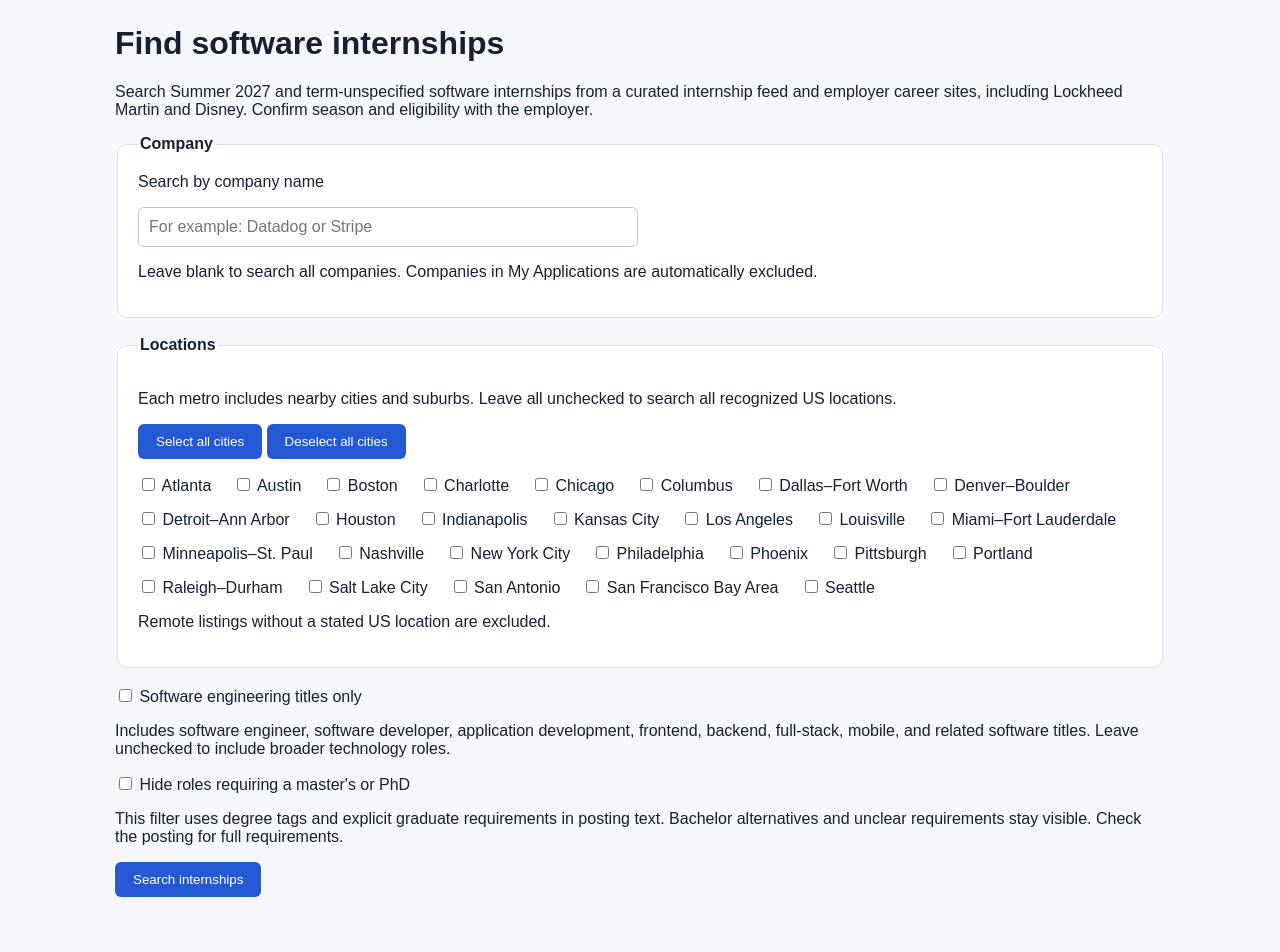
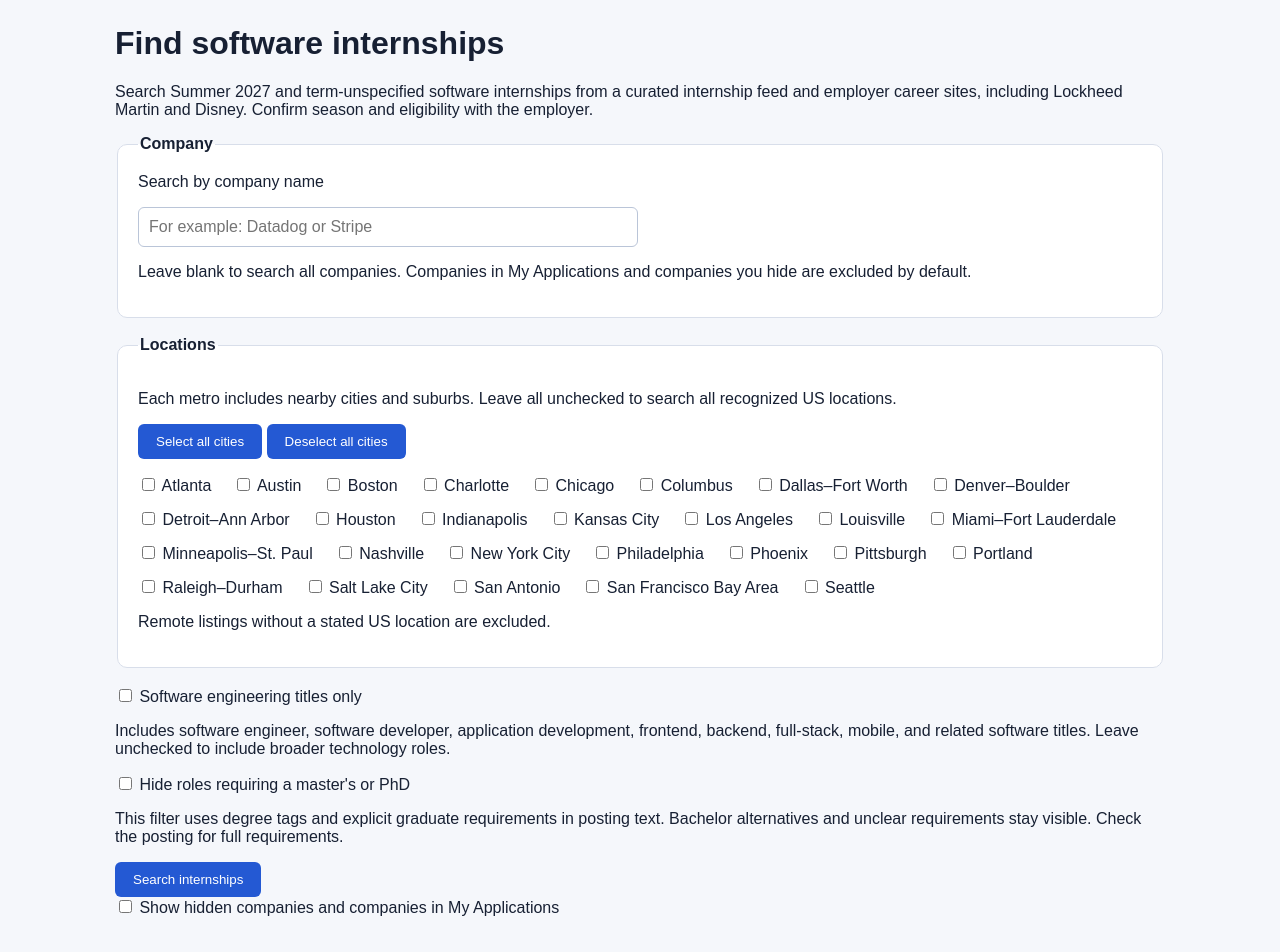
Before and after one commit to davenje1-star/internship-finder-tracker, a Django app: page /finder/ in a window 1280 px wide. Shown: the part 53-1005 px from the top of the page. Before the commit the page ends 950 px from the top, so only its background shows below. Run offline with Django 5.2, Linux system fonts and the light colour scheme; the visitor is signed in with stand-in values (Sample User, id 1); data that the repository does not hold is empty.

Commit message:
Update finder results in place and allow showing excluded companies

```diff
--- a/applications/templates/applications/internship_finder.html
+++ b/applications/templates/applications/internship_finder.html
@@ -39,9 +39,7 @@
             {% endfor %}</ul>
         </details>
     {% endif %}
-    {% for message in messages %}
-        <p class="notice">{{ message }}</p>
-    {% endfor %}
+
     <form method="post">
         {% csrf_token %}
         <input type="hidden" name="action" value="search">
@@ -49,7 +47,7 @@
             <legend>Company</legend>
             <label for="company">Search by company name</label>
             <p><input id="company" type="search" name="company" maxlength="200" value="{{ company_query }}" placeholder="For example: Datadog or Stripe"></p>
-            <p>Leave blank to search all companies. Companies in My Applications are automatically excluded.</p>
+            <p>Leave blank to search all companies. Companies in My Applications and companies you hide are excluded by default.</p>
         </fieldset>
         <fieldset>
             <legend>Locations</legend>
@@ -75,8 +73,19 @@
         <p>This filter uses degree tags and explicit graduate requirements in posting text. Bachelor alternatives and unclear requirements stay visible. Check the posting for full requirements.</p>
         <button type="submit">Search internships</button>
     </form>
+    <form method="post" id="finder-visibility">
+        {% csrf_token %}
+        <input type="hidden" name="action" value="toggle_excluded">
+        <label><input type="checkbox" name="show_excluded" {% if show_excluded %}checked{% endif %}> Show hidden companies and companies in My Applications</label>
+        <button type="submit">Apply</button>
+    </form>
+    <p id="finder-request-status" role="status"></p>
+    <div id="finder-results">
+        <div role="status">
+            {% for message in messages %}<p class="notice">{{ message }}</p>{% endfor %}
+        </div>
     {% if hidden_companies %}
-        <details>
+        <details id="finder-hidden-companies">
             <summary>Hidden companies ({{ hidden_companies|length }})</summary>
             {% for entry in hidden_companies %}
                 <form method="post" class="actions">
@@ -97,20 +106,24 @@
                 <h2>{{ job.role }}</h2>
                 <p>{{ job.company }} · {{ job.location }}</p>
                 <p>Source: {% if job.source == "Pitt CSC & Simplify" %}Curated internship feed{% else %}{{ job.source }}{% endif %} · {% if job.summer_2027 %}Summer 2027{% else %}Check posting for term{% endif %} · Retrieved {{ job.fetched_at }}{% if job.stale %} · Cached snapshot; refresh failed{% endif %}</p>
+                {% if job.company_hidden %}<span class="badge">Hidden company</span>{% endif %}
+                {% if job.company_tracked %}<span class="badge">Company in My Applications</span>{% endif %}
                 <div class="actions">
                     <a href="{{ job.link }}" target="_blank" rel="noopener noreferrer">View application</a>
                     <form method="post">
                         {% csrf_token %}
                         <input type="hidden" name="action" value="save">
                         <input type="hidden" name="job_id" value="{{ job.id }}">
-                        <button type="submit">Save</button>
+                        <button type="submit" {% if job.tracked %}disabled{% endif %}>{% if job.tracked %}Already tracked{% else %}Save{% endif %}</button>
                     </form>
+                    {% if not job.company_hidden %}
                     <form method="post">
                         {% csrf_token %}
                         <input type="hidden" name="action" value="hide_company">
                         <input type="hidden" name="job_id" value="{{ job.id }}">
                         <button type="submit" aria-label="Hide company {{ job.company }}">Hide company</button>
                     </form>
+                    {% endif %}
                 </div>
             </article>
         {% empty %}
@@ -124,85 +137,62 @@
             </nav>
         {% endif %}
     {% endif %}
+    </div>
 <script>
 (() => {
-    let saving = false;
+    const actions = new Set(["hide_company", "unhide_company", "toggle_excluded", "save"]);
+    const visibility = document.querySelector("#finder-visibility");
+    const checkbox = visibility.elements.show_excluded;
+    const status = document.querySelector("#finder-request-status");
+    let updating = false;
+
+    visibility.querySelector("button").hidden = true;
+    checkbox.addEventListener("change", () => visibility.requestSubmit());
 
     document.addEventListener("submit", async (event) => {
         const form = event.target;
-        const action = form.querySelector('input[name="action"]');
-
-        if (!action || action.value !== "save") return;
+        const action = form.querySelector('input[name="action"]')?.value;
+        if (!actions.has(action)) return;
 
         event.preventDefault();
-        if (saving) return;
+        if (updating) return;
 
-        const button = form.querySelector('button[type="submit"]');
         const data = new FormData(form);
-        const jobId = data.get("job_id");
-        const originalText = button.textContent;
-
-        let notice = form.querySelector(".save-message");
-        if (!notice) {
-            notice = document.createElement("p");
-            notice.className = "save-message";
-            notice.setAttribute("role", "status");
-            form.appendChild(notice);
-        }
-
-        saving = true;
-        button.disabled = true;
-        button.textContent = "Saving…";
-        notice.textContent = "";
+        const button = event.submitter;
+        updating = true;
+        checkbox.disabled = true;
+        if (button) button.disabled = true;
+        status.textContent = "Updating results…";
 
         try {
-            const response = await fetch(window.location.href, {
+            const response = await fetch(form.getAttribute("action") || location.href, {
                 method: "POST",
                 body: data,
-                credentials: "same-origin"
+                credentials: "same-origin",
+                cache: "no-store",
             });
-
-            if (new URL(response.url).pathname !== location.pathname) {
-                throw new Error("Please sign in again in another tab.");
-            }
-            if (!response.ok) {
-                throw new Error("The server returned an error.");
+            if (!response.ok || new URL(response.url).pathname !== location.pathname) {
+                throw new Error("Could not update the finder. Refresh and try again.");
             }
 
-            // Retrieve this result page to verify that the job is tracked.
-            const check = await fetch(window.location.href, {
-                credentials: "same-origin",
-                cache: "no-store"
-            });
+            const page = new DOMParser().parseFromString(await response.text(), "text/html");
+            const results = page.querySelector("#finder-results");
+            if (!results) throw new Error("Could not load the updated results.");
 
-            if (!check.ok ||
-                new URL(check.url).pathname !== location.pathname) {
-                throw new Error("Could not verify the save.");
-            }
-
-            const html = await check.text();
-            const page = new DOMParser().parseFromString(html, "text/html");
-
-            const savedForm = [...page.querySelectorAll("form")].find(
-                candidate =>
-                    candidate.querySelector('input[name="job_id"]')?.value
-                    === jobId
-            );
-
-            if (!savedForm?.querySelector("button")?.disabled) {
-                throw new Error("Save was not confirmed.");
-            }
-
-            button.textContent = "Saved ✓";
-            notice.textContent = "Opportunity is tracked.";
+            const hiddenList = document.querySelector("#finder-hidden-companies");
+            const nextHiddenList = results.querySelector("#finder-hidden-companies");
+            if (hiddenList?.open && nextHiddenList) nextHiddenList.open = true;
+            document.querySelector("#finder-results").replaceWith(results);
+            checkbox.checked = page.querySelector("#finder-visibility").elements.show_excluded.checked;
+            history.replaceState(null, "", response.url);
+            status.textContent = "";
         } catch (error) {
-            button.disabled = false;
-            button.textContent = originalText;
-            notice.textContent =
-                error.message +
-                " Check My applications before retrying.";
+            if (action === "toggle_excluded") checkbox.checked = !checkbox.checked;
+            status.textContent = error.message;
         } finally {
-            saving = false;
+            checkbox.disabled = false;
+            if (button) button.disabled = false;
+            updating = false;
         }
     });
 })();
--- a/applications/views.py
+++ b/applications/views.py
@@ -213,12 +213,19 @@ def internship_finder(request):
 
     tracked_companies = tracked_company_keys(request.user)
     hidden_companies = list(HiddenCompany.objects.filter(owner=request.user).order_by("company", "pk"))
-    excluded_companies = tracked_companies | {entry.company_key for entry in hidden_companies}
-    jobs = [job for job in jobs if company_key(job["company"]) not in excluded_companies]
+    hidden_keys = {entry.company_key for entry in hidden_companies}
+    excluded_companies = tracked_companies | hidden_keys
+    show_excluded = request.session.get("finder_show_excluded", False)
+    if not show_excluded:
+        jobs = [job for job in jobs if company_key(job["company"]) not in excluded_companies]
 
     if request.method == "POST":
 
         action = request.POST.get("action")
+
+        if action == "toggle_excluded":
+            request.session["finder_show_excluded"] = request.POST.get("show_excluded") == "on"
+            return redirect("internship_finder")
 
         if action == "hide_company":
             selected = next((job for job in jobs if job["id"] == request.POST.get("job_id")), None)
@@ -343,6 +350,12 @@ def internship_finder(request):
             return redirect("internship_finder")
 
     page = Paginator(jobs, 25).get_page(request.GET.get("page"))
+    for job in page.object_list:
+        key = company_key(job["company"])
+        job["company_hidden"] = key in hidden_keys
+        job["company_tracked"] = key in tracked_companies
+        job["tracked"] = job["company_tracked"] and listing_is_tracked(job, request.user)
+
 
     return render(
 
@@ -354,6 +367,7 @@ def internship_finder(request):
 
             "company_query": company_query,
             "hidden_companies": hidden_companies,
+            "show_excluded": show_excluded,
 
             "cities": CITY_OPTIONS,
 
```
Also changed, not shown: applications/tests.py (+7 -0 lines).
